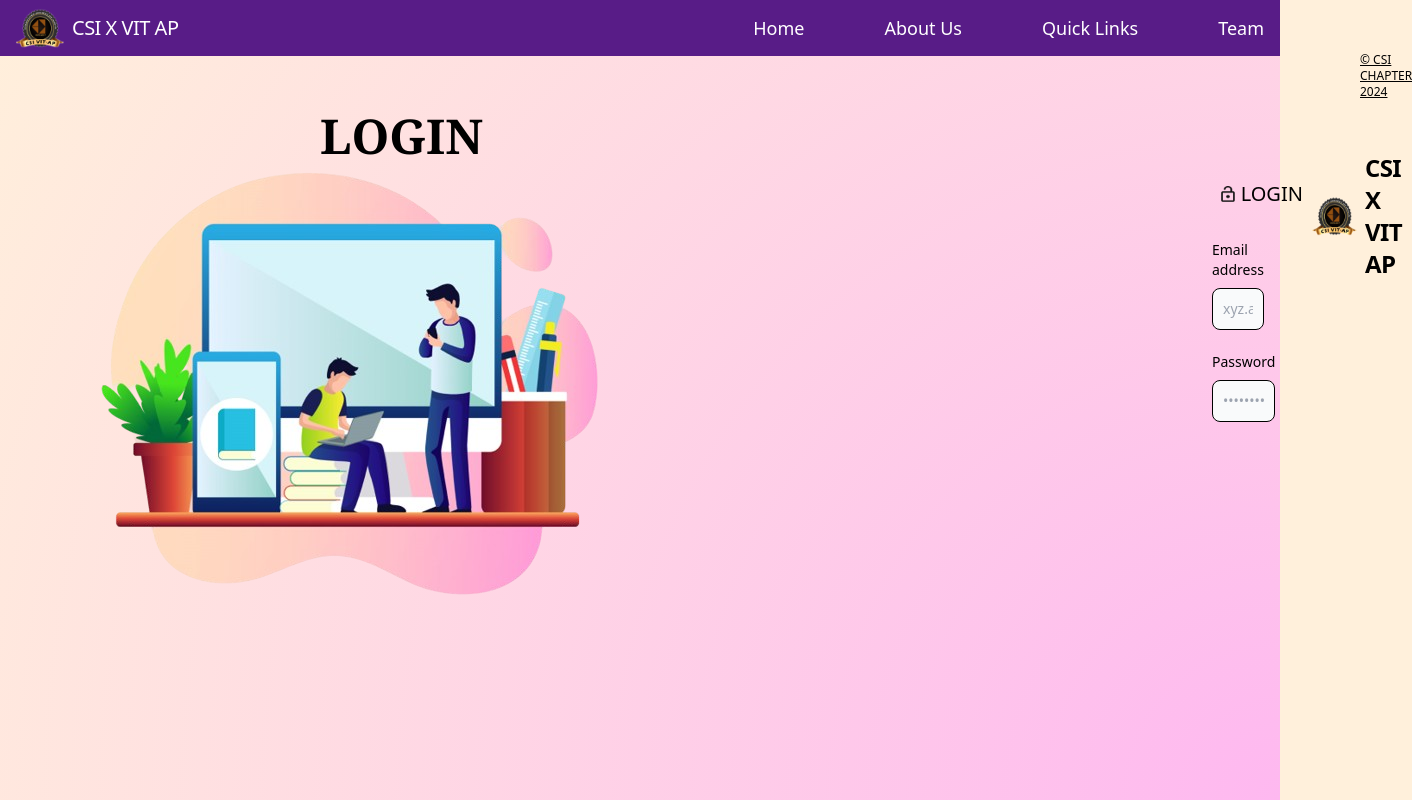
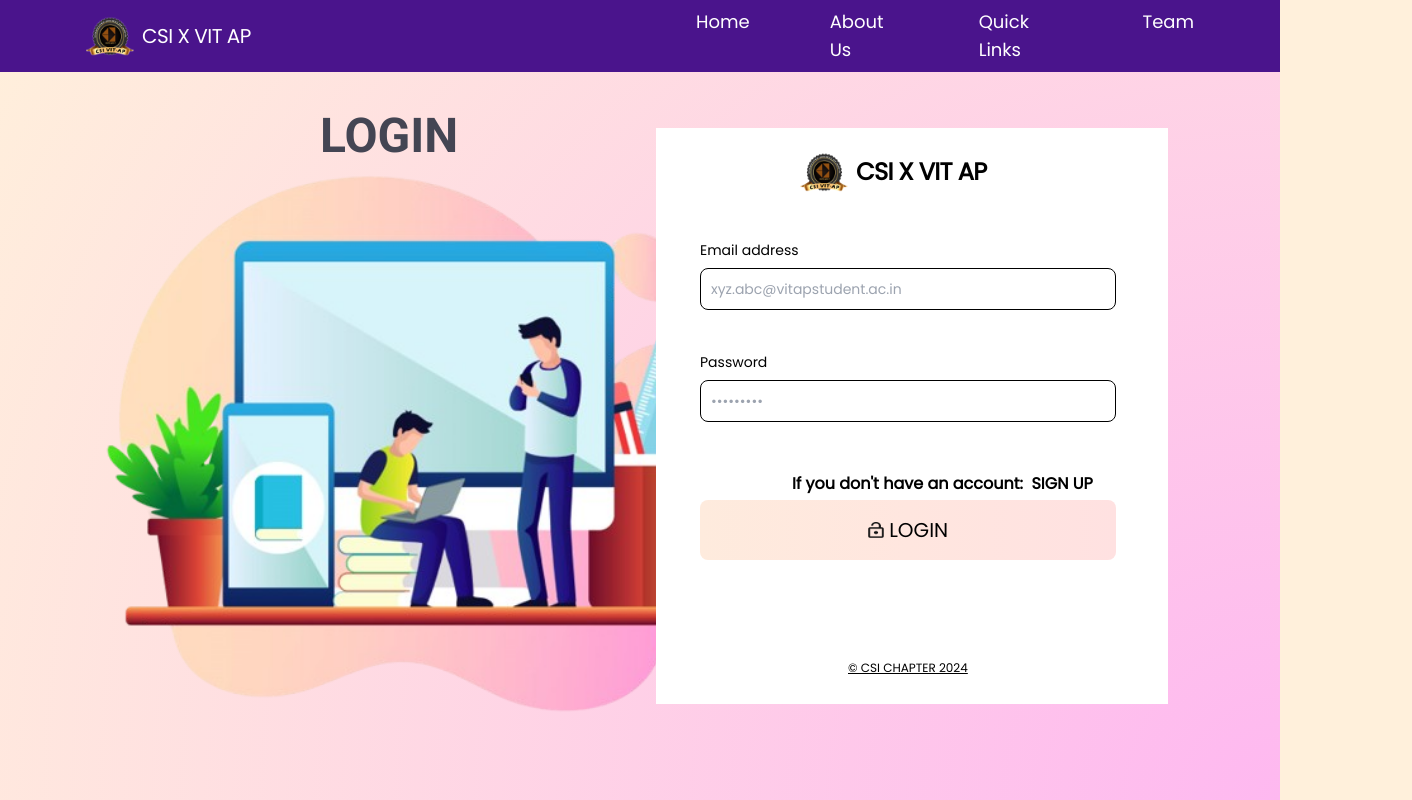
Before and after one commit to 5rujana/Community-Hub-VOS, a React (Vite) app in the folder src/frontend/: page /v1/login in a window 1280 px wide. Shown: the whole page, 1412 px wide, since content can reach past the window. Built offline with nearby package versions, Linux system fonts and the light colour scheme.

Commit message:
Code Correction

```diff
--- a/src/frontend/package.json
+++ b/src/frontend/package.json
@@ -10,8 +10,11 @@
     "preview": "vite preview"
   },
   "dependencies": {
+    "@material-tailwind/react": "^2.1.10",
     "react": "^18.3.1",
     "react-dom": "^18.3.1",
+    "react-icon": "^1.0.0",
+    "react-icons": "^5.3.0",
     "react-router-dom": "^6.26.1"
   },
   "devDependencies": {
--- a/src/frontend/src/App.jsx
+++ b/src/frontend/src/App.jsx
@@ -5,6 +5,7 @@
 import SignupPage from './pages/SignupPage'
 import ThreadsPage from './pages/ThreadPage.jsx'
 import FeedPage from './components/feed.jsx'
+import DashboardSection from './pages/dashboard.jsx'
 
 function App() {
   return (
@@ -14,6 +15,7 @@
         <Route path='v1/' element={<LandingPage />} />
         <Route path='v1/signup' element={<SignupPage />} />
         <Route path='v1/login' element={<LoginPage />} />
+        <Route path='v1/home' element={<DashboardSection />} />
         <Route path='v1/threads' element={<ThreadsPage />} />
         <Route path='v1/feed' element={<FeedPage />} />
       </Routes>
--- /dev/null
+++ b/src/frontend/src/components/CasCards.jsx
@@ -0,0 +1,64 @@
+import React from 'react'
+import {
+    Card,
+    CardHeader,
+    CardBody,
+    Typography,
+    Button,
+  } from "@material-tailwind/react";
+
+const CasCards = ({data}) => {
+  console.log({data})
+  return (
+    <>
+    <Card className="w-full max-w-[48rem] flex-row">
+      <CardHeader
+        shadow={false}
+        floated={false}
+        className="m-0 w-2/5 shrink-0 rounded-r-none"
+      >
+        <img
+          src="https://images.unsplash.com/photo-1522202176988-66273c2fd55f?ixlib=rb-4.0.3&ixid=MnwxMjA3fDB8MHxwaG90by1wYWdlfHx8fGVufDB8fHx8&auto=format&fit=crop&w=1471&q=80"
+          alt="card-image"
+          className="h-full w-full object-cover"
+        />
+      </CardHeader>
+      <CardBody>
+        <Typography variant="h6" color="gray" className="mb-4 uppercase">
+          startups
+        </Typography>
+        <Typography variant="h4" color="blue-gray" className="mb-2">
+          Lyft launching cross-platform service this week
+        </Typography>
+        <Typography color="gray" className="mb-8 font-normal">
+          Like so many organizations these days, Autodesk is a company in
+          transition. It was until recently a traditional boxed software company
+          selling licenses. Yet its own business model disruption is only part
+          of the story
+        </Typography>
+        <a href="#" className="inline-block">
+          <Button variant="text" className="flex items-center gap-2">
+            Learn More
+            <svg
+              xmlns="http://www.w3.org/2000/svg"
+              fill="none"
+              viewBox="0 0 24 24"
+              stroke="currentColor"
+              strokeWidth={2}
+              className="h-4 w-4"
+            >
+              <path
+                strokeLinecap="round"
+                strokeLinejoin="round"
+                d="M17.25 8.25L21 12m0 0l-3.75 3.75M21 12H3"
+              />
+            </svg>
+          </Button>
+        </a>
+      </CardBody>
+    </Card>
+    </>
+  )
+}
+
+export default CasCards
--- a/src/frontend/src/constants/index.jsx
+++ b/src/frontend/src/constants/index.jsx
@@ -1,6 +1,6 @@
 export const navItems = [
     { label: "Home", href:"#" },
     { label: "About Us", href:"#" },
-    { label: "Quick Links", href:"" },
+    { label: "Quick Links", href:"/v1/home" },
     { label: "Team", href:"#" },
 ];
--- a/src/frontend/src/pages/LandingPage.jsx
+++ b/src/frontend/src/pages/LandingPage.jsx
@@ -55,7 +55,7 @@
             </div>
         </div>
         <div className="h-36">
-          <button className="bg-purple-900 p-2 px-6 my-5 text-white border-none rounded-full" onClick={() => {window.location.href = '/signup'}}>
+          <button className="bg-purple-900 p-2 px-6 my-5 text-white border-none rounded-full" onClick={() => {window.location.href = '/v1/signup'}}>
             Continue
           </button>
         </div>
--- a/src/frontend/src/pages/LoginPage.jsx
+++ b/src/frontend/src/pages/LoginPage.jsx
@@ -32,7 +32,7 @@
         </div>
         <div className='absolute bottom-52 left-30 font-sans font-semibold'>
             If you don't have an account: &nbsp;
-            <a href='/signup' className='text-violet-700'>SIGN UP</a>
+            <a href='/v1/signup' className='text-violet-700'>SIGN UP</a>
         </div>
         <div className='absolute bottom-7 left-48 font-sans text-xs underline underline-offset-1'>
             © CSI CHAPTER 2024
--- a/src/frontend/src/pages/SignupPage.jsx
+++ b/src/frontend/src/pages/SignupPage.jsx
@@ -42,7 +42,7 @@
             </div>
             <div className='absolute bottom-30 left-30 font-sans font-semibold'>
                 If you already have an account: &nbsp;
-                <a href='/login' className='text-violet-700'>LOG IN</a>
+                <a href='/v1/login' className='text-violet-700'>LOG IN</a>
             </div>
             <div className='absolute bottom-7 left-48 font-sans text-xs underline underline-offset-1'>
                 © CSI CHAPTER 2024
--- a/src/frontend/src/pages/dashboard.js
+++ b/src/frontend/src/pages/dashboard.jsx
@@ -1,9 +1,13 @@
 import React from 'react';
 import { FaCalendarAlt, FaQuestionCircle, FaNewspaper } from 'react-icons/fa';
+import NavBar from '../components/NavBar';
+import HeroSection from './herosection';
 
 const DashboardSection = () => {
   return (
     <div>
+      <NavBar />
+      <HeroSection />
       {/* Top Section */}
       <div className="bg-purple-900 p-8 rounded-lg shadow-lg">
         <div className="text-white flex flex-col md:flex-row justify-around items-center md:items-start py-8 space-y-8 md:space-y-0">
--- /dev/null
+++ b/src/frontend/src/pages/herosection.jsx
@@ -0,0 +1,39 @@
+import React, { useEffect, useState } from 'react';
+import { Carousel } from "@material-tailwind/react";
+import CasCards from '../components/CasCards'
+import axios from 'axios';
+
+
+const HeroSection = () => {
+  const [news, setNews] = useState()
+  const API_KEY = 'a90915cbc05b4471b5d94a7152c6d176';
+  const getNews = async()=>{
+    await fetch(`https://newsapi.org/v2/everything?q=Technology&pageSize=1&page=2&apiKey=${API_KEY}`)
+    .then(res => res.json())
+    .then(data => setNews(data.articles))
+
+  }
+
+  useEffect(()=>{
+    getNews()
+  },[])
+
+
+  return (
+    <div className="relative bg-gradient-to-br from-purple-500 via-white to-orange-100 min-h-screen pt-16">
+      {/* Increased top padding to create space between navbar and HeroSection */}
+      {/* Hero Section with Blur Border */}
+      <div className="relative max-w-6xl mx-auto bg-white rounded-lg shadow-xl overflow-hidden backdrop-blur-sm p-10 mt-12">
+        {/* Blurred Border effect */}
+        <div className="absolute inset-0 bg-gradient-to-r from-white to-white blur-2xl -z-10"></div>
+
+        {/* Content on top of background */}
+        <Carousel transition={{ duration: 2 }} className="rounded-xl">
+          <CasCards data = {news} />
+        </Carousel>
+      </div>
+    </div>
+  );
+};
+
+export default HeroSection;
--- a/src/frontend/tailwind.config.js
+++ b/src/frontend/tailwind.config.js
@@ -1,8 +1,41 @@
+const withMT = require("@material-tailwind/react/utils/withMT");
 /** @type {import('tailwindcss').Config} */
-module.exports = {
-  content: ["./src/**/*.{js,jsx,ts,tsx}",],
+
+module.exports = withMT({
+  content: [
+    "./index.html",
+    "./src/**/*.{js,ts,jsx,tsx}",
+  ],
   theme: {
-    extend: {},
+    extend: {
+      fontFamily: {
+        sans: ['Poppins'],
+        serif: ['Roboto'],
+      },
+      colors: {
+        'orange' : '#FF7426',
+        'gray': '#8A8A8A',
+        'pink' : '#FEB8F0',
+        'yellow' : '#FFF0DB',
+        'yellow1' : '#FEEBDD',
+        'yellow2' : '#FFE6DF',
+        'yellow3' : '#FFE1E1',
+        'gray1' : '#444553',
+      },
+      spacing: {
+        '30' : '8.5rem',
+        '54' : '14rem',
+        '81': '21rem',
+        '86' : '23rem',
+        '98' : '26rem',
+        '99' : '28rem',
+        '100': '32rem',
+        '120' : '36rem',
+        '140' : '43rem',
+        '160' : '55rem',
+        '162' : '60rem'
+      }
+    },
   },
   plugins: [],
-}
+});
```
Also changed, not shown: src/frontend/src/pages/herosection.js (deleted, +0 -82 lines), 1 other file (tests, documents, lock files or other folders).
